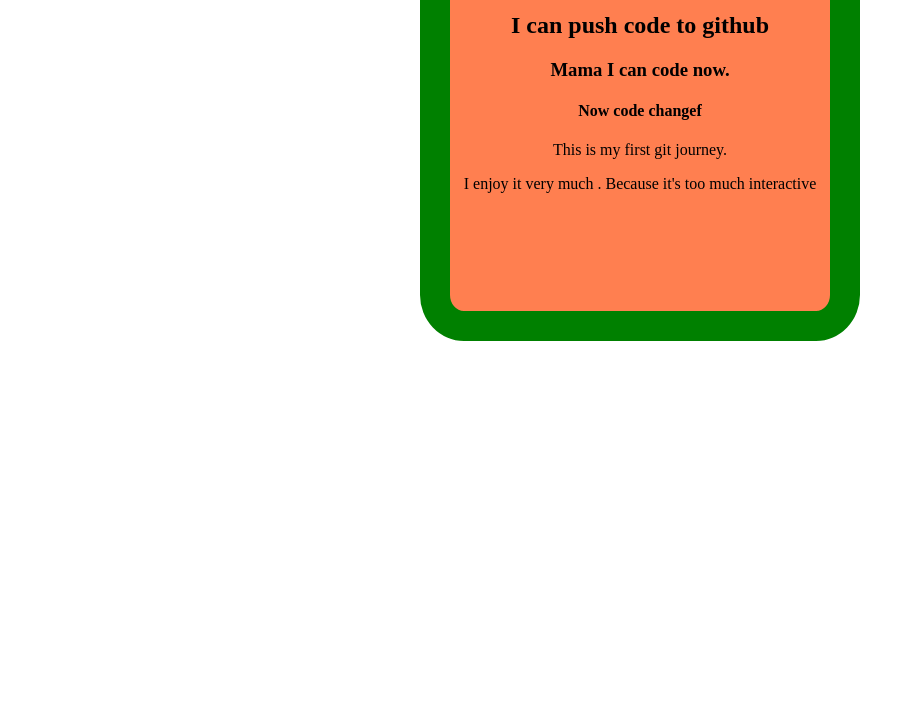
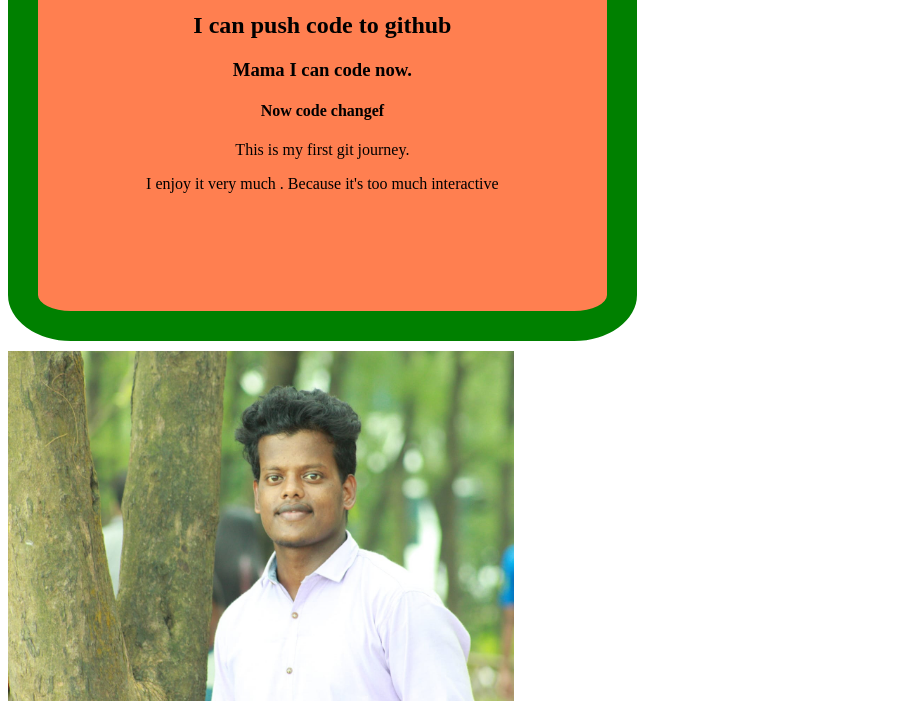
Before and after one commit to shakawatChy434/my-secound-repo, a plain HTML site: page index.html in a window 1280 px wide. Shown: the part 127-836 px from the top of the page, without its empty margins (0-915 px from the left). Before the commit the page ends 800 px from the top, so only its background shows below. Drawn offline with Linux system fonts and the light colour scheme.

Commit message:
new adds

```diff
--- a/index.html
+++ b/index.html
@@ -16,5 +16,9 @@
     <p class="p1">This is my first git journey.</p>
     <p>I enjoy it very much . Because it's too much interactive</p>
     </div>
+    <div>
+    <img src="./images/s6.jpg" alt="">
+
+    </div>
 </body>
 </html>
--- a/style.css
+++ b/style.css
@@ -4,10 +4,20 @@
     border: 30px solid green;
     border-radius: 10%;
     height: 400px;
-   width: 30%;
+   width: 45%;
    text-align: center;
    justify-content: center;
-   margin: 0 auto;
+   /* margin: 0 auto; */
+
+}
+img{
+    height: 350px;
+    width: 40%;
+    display: inline;
+    display: flex;
+    margin-top: 10px;
+    display: none;
+    display: block;
 
 }
 
```
Also changed, not shown: images/Shakawat hossain 2.jpg (added), images/s3.jpg (added), images/s4 pgn.jpg (added), images/s6.jpg (added), images/shakawat Hossain Chy.jpg (added).
